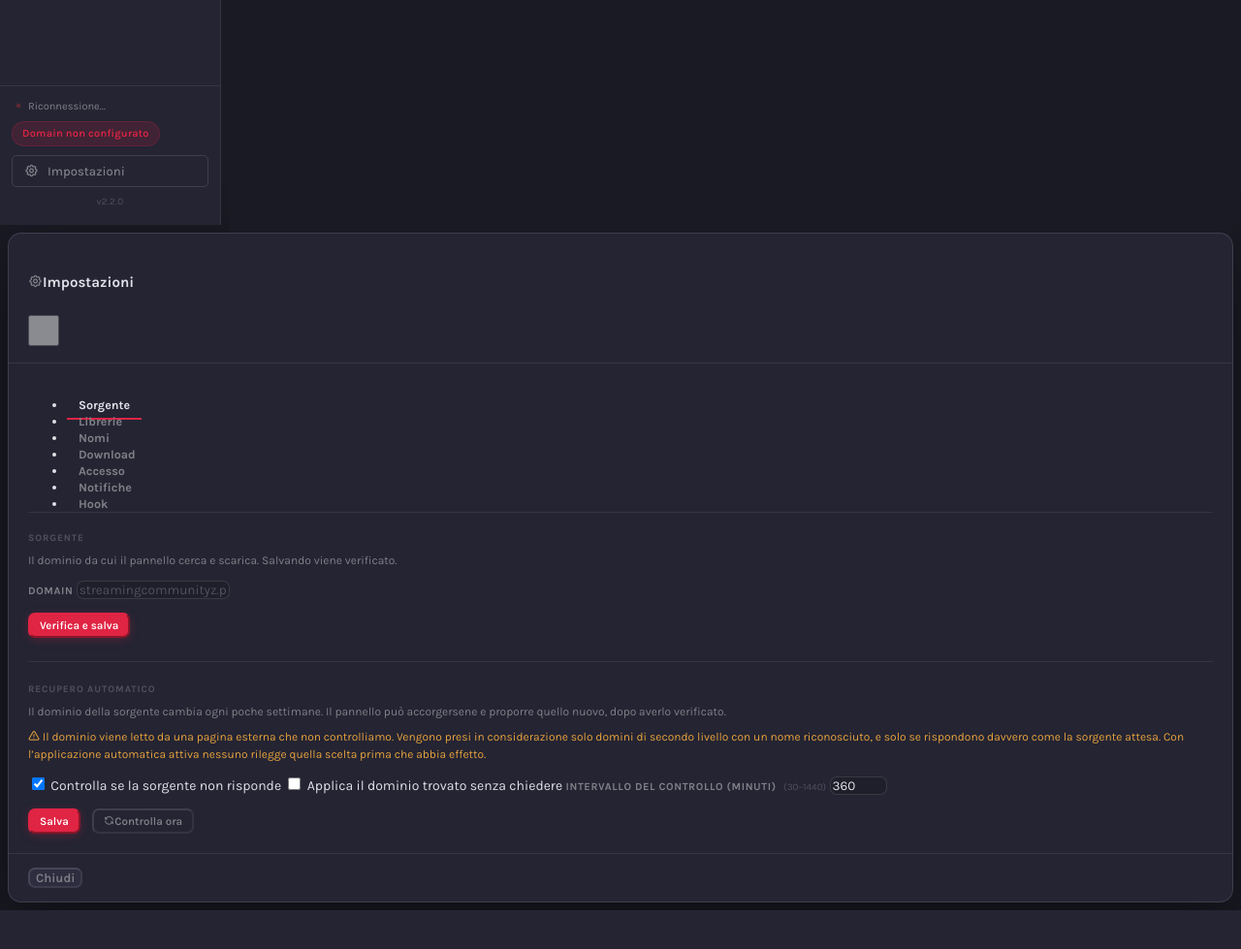
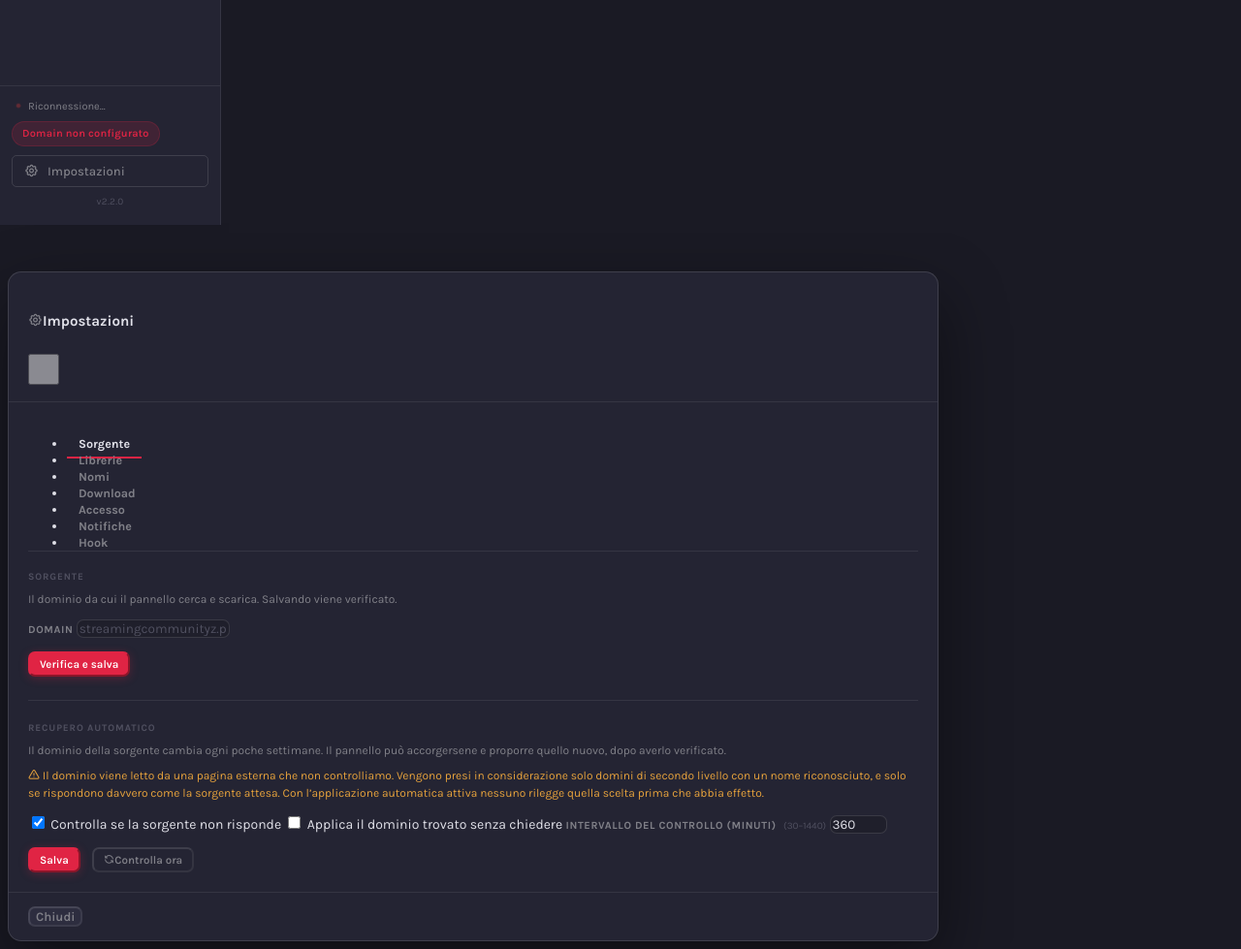
Before and after one commit to EdoardoFiore/StreamingCommunity-downloader, a FastAPI app: page / in a window 1280 px wide. Shown: the part 568-1547 px from the top of the page at 97% size. Before the commit the page ends 1507 px from the top, so only its background shows below. Run offline with FastAPI, Linux system fonts and the light colour scheme; data that the repository does not hold is empty; parts of the project's set-up code (start-up, migrations or seed data) failed here and were passed over; some libraries are stand-ins or nearby versions.

Commit message:
fix(ui): hold the settings tabs still when you switch between them
Clicking a tab moved the row of tabs. modal-dialog-centered gives the
dialog display:flex with align-items:center, which stops .modal-content
stretching: it takes its content's height and is centred inside a
full-height dialog. So every pane of a different height re-centred the
panel, and the taller ones pulled the tabs up, out from under the pointer
that had just clicked one — the min-height floor on the body was an
earlier attempt to damp this.

Dropping that class top-anchors the dialog: the header and the tabs stay
where they are, and a taller pane grows downward until the body scrolls,
which modal-dialog-scrollable already handles. The fixed top margin and
height keep both constant across tabs.

Also 960px rather than modal-lg's 720. These panes are forms with
side-by-side fields and long library paths, and 720 wrapped them.
Desktop only: below 992px the modal already goes full width.

Co-Authored-By: Claude Opus 5 <noreply@anthropic.com>

```diff
--- a/app/templates/index.html
+++ b/app/templates/index.html
@@ -1208,8 +1208,21 @@
       margin-top: 24px;
     }
     .settings-pane { padding-top: 4px; }
-    /* Fixed floor so the dialog does not resize as you move between tabs. */
+    /* A floor, so the shortest tab is not a sliver of a panel. The tabs holding
+       still is the dialog's doing, not this — see the markup. */
     #settings-modal .modal-body { min-height: 340px; }
+
+    @media (min-width: 992px) {
+      #settings-modal .modal-dialog {
+        /* A fixed top, and the height the panel may grow into before its body
+           starts scrolling. Both constant across tabs, which is the point. */
+        margin-top: 2.5rem;
+        height: calc(100% - 5rem);
+        /* Wider than modal-lg's 720px: these panes are forms with side-by-side
+           fields and long library paths, and 720 wrapped them. */
+        max-width: min(960px, calc(100vw - 3rem));
+      }
+    }
     .settings-section-hint {
       font-size: 12px;
       color: var(--text-muted);
@@ -2214,7 +2227,13 @@
 
 <!-- ── Settings Modal ───────────────────────────────────────────────── -->
 <div class="modal modal-blur fade" id="settings-modal" tabindex="-1" style="display:none" aria-hidden="true">
-  <div class="modal-dialog modal-lg modal-dialog-centered modal-dialog-scrollable modal-fullscreen-sm-down">
+  <!-- Deliberately not modal-dialog-centered. That gives the dialog
+       display:flex + align-items:center, which stops .modal-content stretching:
+       it takes its content's height and is centred inside a full-height dialog,
+       so every taller tab moved the row of tabs up, out from under the pointer
+       that had just clicked one. Top-anchored, the tabs hold still and the pane
+       grows downward until the body starts scrolling. -->
+  <div class="modal-dialog modal-lg modal-dialog-scrollable modal-fullscreen-sm-down">
     <div class="modal-content">
       <div class="modal-header">
         <h5 class="modal-title">
```
